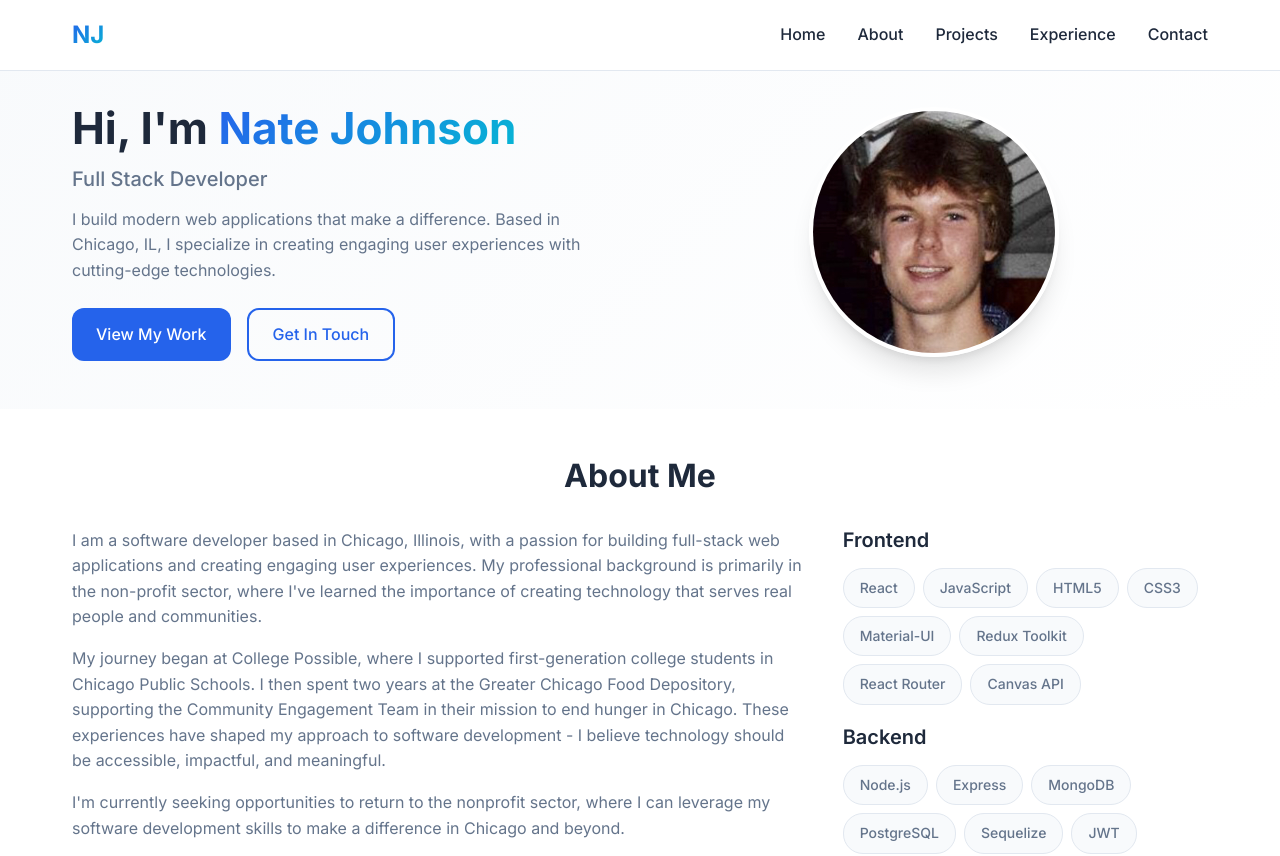
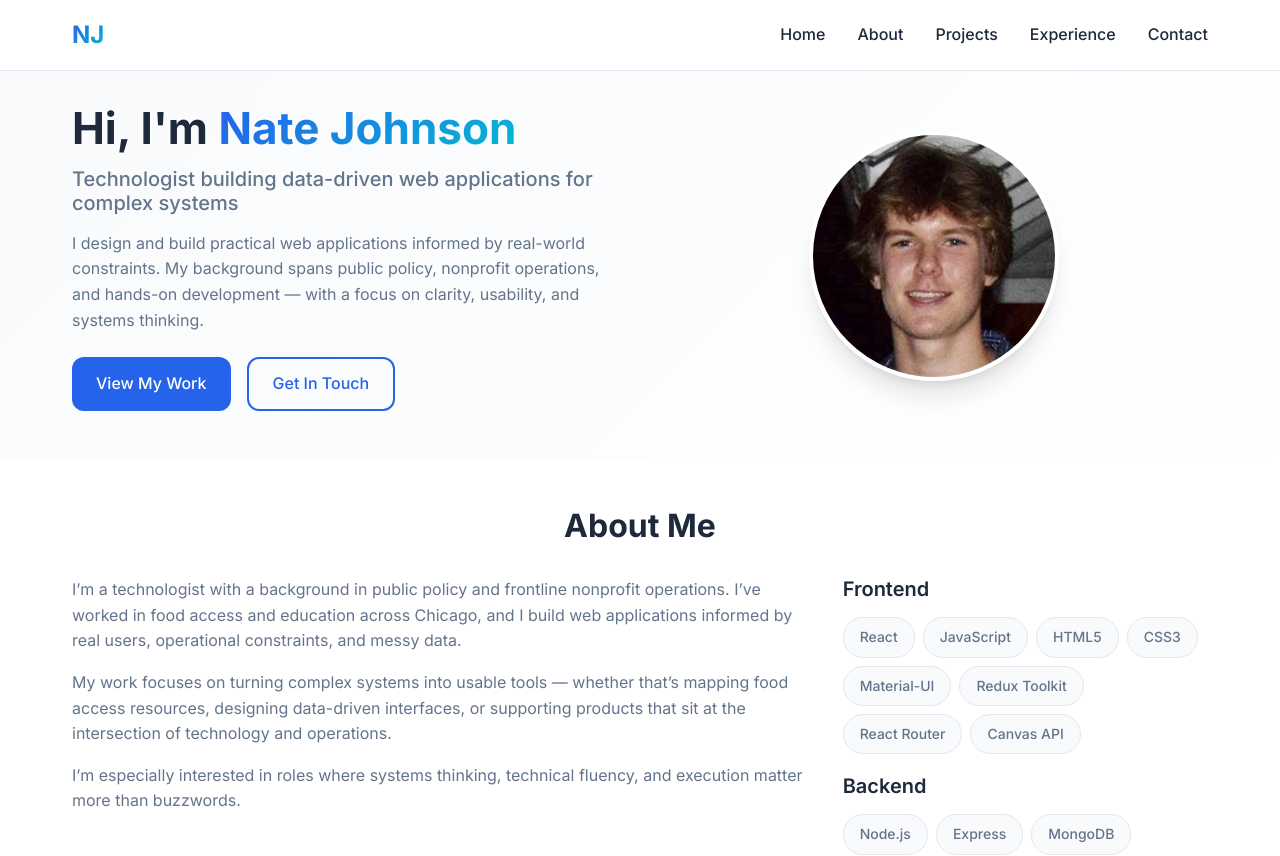
Before and after one commit to njohnson2897/njohnson-portfolio, a React (Vite) app: page / in a window 1280 px wide. Shown: the top 856 px of the page. Built offline with nearby package versions, Linux system fonts and the light colour scheme.

Commit message:
rewording of hero and about sections

```diff
--- a/src/components/About.jsx
+++ b/src/components/About.jsx
@@ -36,25 +36,13 @@ const About = () => {
         <div className="about-content">
           <div className="about-text">
             <p>
-              I am a software developer based in Chicago, Illinois, with a
-              passion for building full-stack web applications and creating
-              engaging user experiences. My professional background is primarily
-              in the non-profit sector, where I've learned the importance of
-              creating technology that serves real people and communities.
+            I’m a technologist with a background in public policy and frontline nonprofit operations. I’ve worked in food access and education across Chicago, and I build web applications informed by real users, operational constraints, and messy data.
             </p>
             <p>
-              My journey began at College Possible, where I supported
-              first-generation college students in Chicago Public Schools. I
-              then spent two years at the Greater Chicago Food Depository,
-              supporting the Community Engagement Team in their mission to end
-              hunger in Chicago. These experiences have shaped my approach to
-              software development - I believe technology should be accessible,
-              impactful, and meaningful.
+            My work focuses on turning complex systems into usable tools — whether that’s mapping food access resources, designing data-driven interfaces, or supporting products that sit at the intersection of technology and operations.
             </p>
             <p>
-              I'm currently seeking opportunities to return to the nonprofit
-              sector, where I can leverage my software development skills to
-              make a difference in Chicago and beyond.
+            I’m especially interested in roles where systems thinking, technical fluency, and execution matter more than buzzwords.
             </p>
           </div>
           <div className="skills-grid">
--- a/src/components/Hero.jsx
+++ b/src/components/Hero.jsx
@@ -7,11 +7,9 @@ const Hero = () => {
             <h1 className="hero-title">
               Hi, I'm <span className="highlight">Nate Johnson</span>
             </h1>
-            <h2 className="hero-subtitle">Full Stack Developer</h2>
+            <h2 className="hero-subtitle">Technologist building data-driven web applications for complex systems</h2>
             <p className="hero-description">
-              I build modern web applications that make a difference. Based in
-              Chicago, IL, I specialize in creating engaging user experiences
-              with cutting-edge technologies.
+            I design and build practical web applications informed by real-world constraints. My background spans public policy, nonprofit operations, and hands-on development — with a focus on clarity, usability, and systems thinking.
             </p>
             <div className="hero-buttons">
               <a href="#projects" className="btn btn-primary">
```
